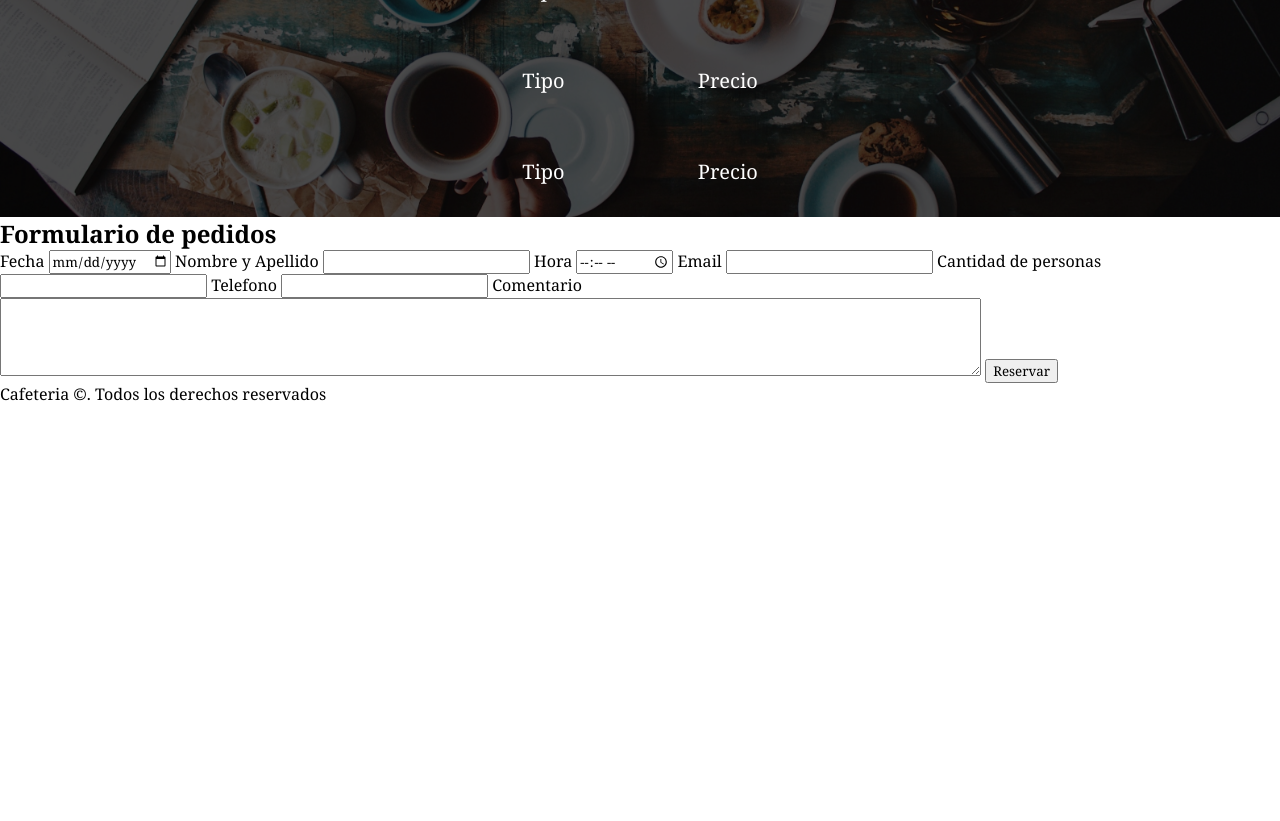
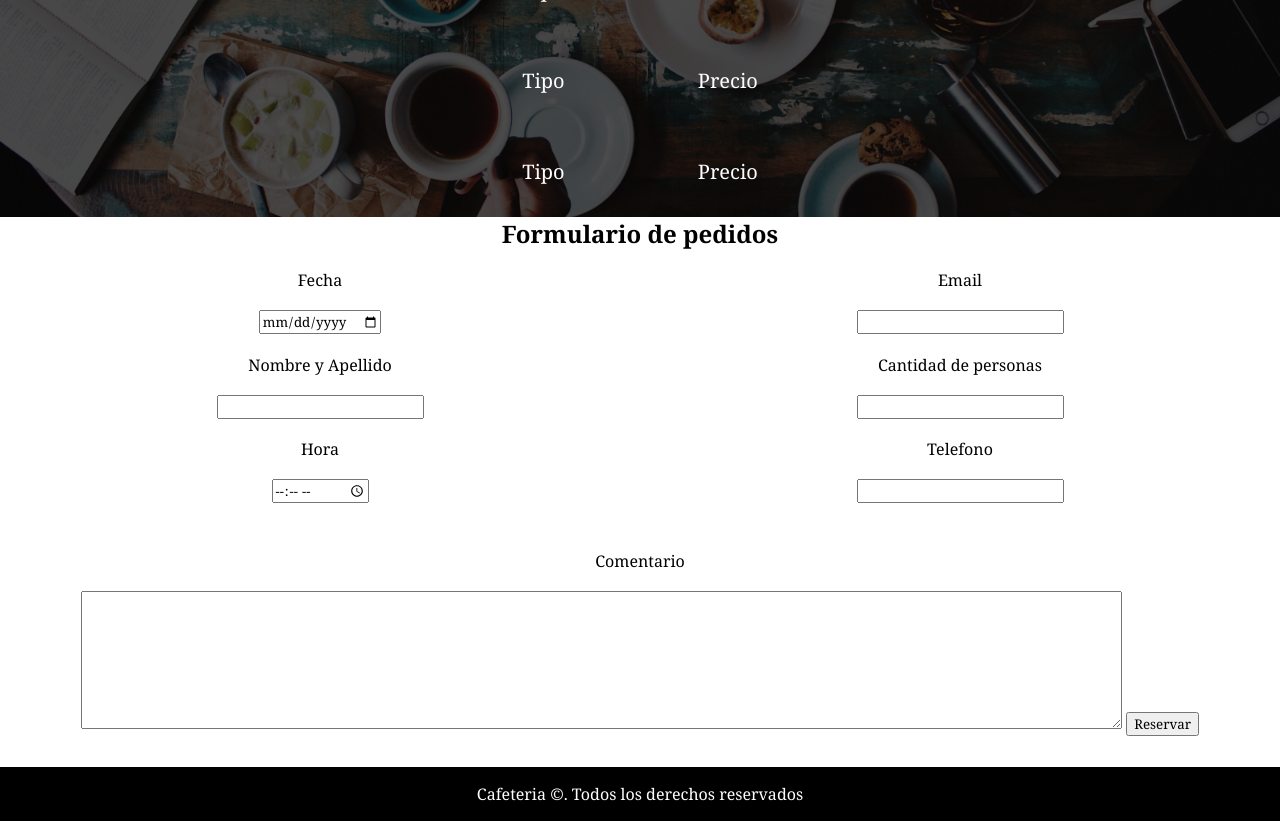
Before and after one commit to FernandoH2021/Cafeteria-JavaScript, a plain HTML site: page index.html in a window 1280 px wide. Shown: the part 2159-2980 px from the top of the page. Before the commit the page ends 2564 px from the top, so only its background shows below. Drawn offline with Linux system fonts and the light colour scheme.

Commit message:
ultimas modif estilos

```diff
--- a/index.html
+++ b/index.html
@@ -92,6 +92,9 @@
   <section class="reservation" id="reservation">
   <h2>Formulario de pedidos</h2>
   <form action="#">
+    <div class="form-central">
+
+    <div class="form-left">
         <label for="">Fecha</label>
         <input type="date" name="" id="">
 
@@ -100,7 +103,9 @@
 
         <label for="">Hora</label>
         <input type="time" name="" id="">
+        </div>
 
+        <div class="form-right">
         <label for="">Email</label>
         <input type="email" name="" id="">
 
@@ -109,6 +114,10 @@
 
         <label for="">Telefono</label>
         <input type="text" name="" id="">
+      </div>
+
+      </div>
+
 
       <label for="">Comentario</label>
       <textarea name="" id="" cols="120" rows="4"></textarea>
--- a/styles.css
+++ b/styles.css
@@ -1,5 +1,5 @@
 *{
-    box-sizing: border-box;
+    box-sizing: border-box; /* hacen que el padding y el border pasen a formar parte del calculo del ancho de la caja */
     font-family: Cambria, Cochin, Georgia, Times, 'Times New Roman', serif;
     margin: 0;
 
@@ -138,3 +138,56 @@ padding: 2rem;
     display: inline;
     padding: 4rem;
 }
+/* reservation */
+
+.reservation {
+    height: 550px;
+    text-align: center;
+}
+.form-central {
+    display: block;
+}
+.form-left {
+    text-align: center;
+    width: 50%;
+    height: 300px;
+    float: left;
+}
+.form-right {
+    width: 50%;
+    height: 300px;
+    float: right;
+}
+.reservation label {
+    display: block;
+    padding: 1.2rem;
+}
+input [type = "text"],
+input [type = "time"],
+input [type = "date"],
+input [type = "email"],
+input [type = "number"]
+{
+width: 12rem;
+}
+
+textarea {
+    padding: 2rem;
+}
+
+input [type = "submit"] {
+    font-size: 16px;
+    margin: 1rem;
+    height: 2rem;
+    width: 8rem;
+    display: block;
+    margin: auto; /* me centra el boton de reservar */
+}
+/* footer */
+footer {
+    color: white;
+    background-color: black;
+    text-align: center;
+    height: 2rempx;
+    padding: 1rem;
+}
```
Lines whose indentation alone changed are shown as unchanged.
